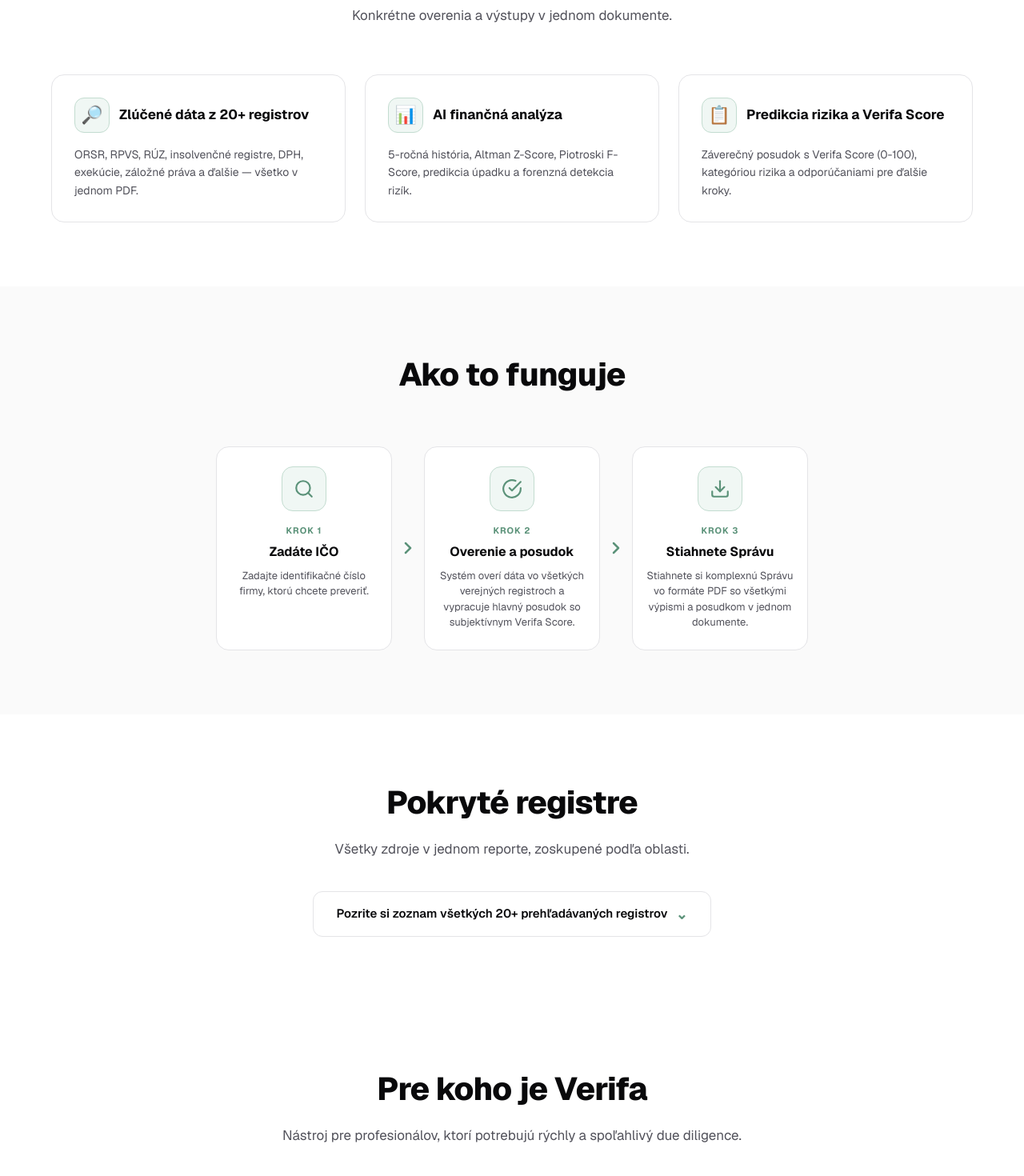
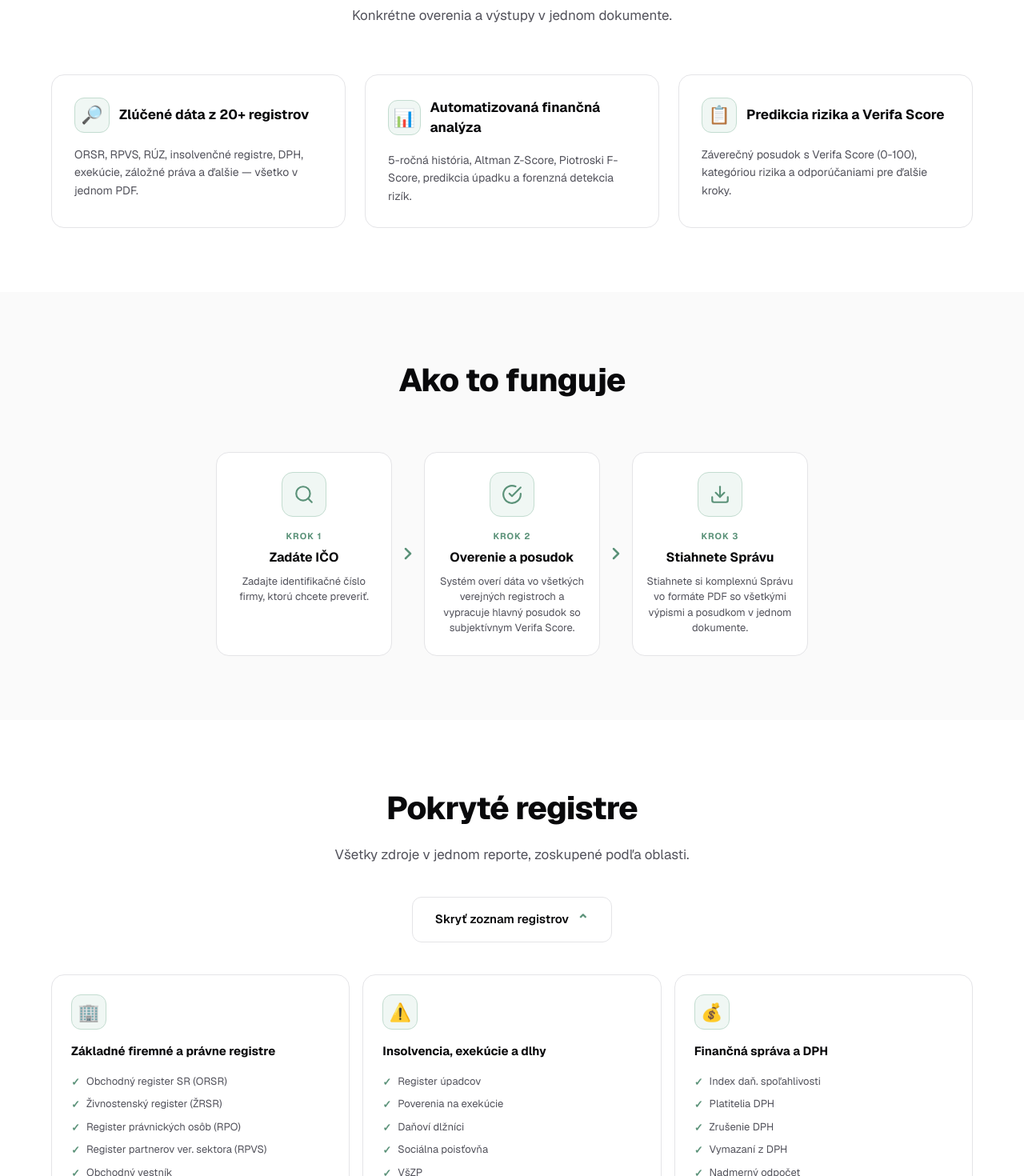
Before and after one commit to dusan02/scripta, a Next.js app in the folder frontend/: page / in a window 1280 px wide. Shown: the part 860-2330 px from the top of the page at 80% size. Built offline with nearby package versions, Linux system fonts and the light colour scheme.

Commit message:
fix: registries default expanded, remove AI from feature labels

```diff
--- a/frontend/src/app/page.tsx
+++ b/frontend/src/app/page.tsx
@@ -21,7 +21,7 @@ export default function LandingPage() {
 
   const darkMode = theme === "dark";
 
-  const [showRegistries, setShowRegistries] = useState(false);
+  const [showRegistries, setShowRegistries] = useState(true);
   const [mobileMenuOpen, setMobileMenuOpen] = useState(false);
 
   const reportIncludes = [
@@ -29,7 +29,7 @@ export default function LandingPage() {
     { main: "Komplexná lustrácia registrov", sub: "ORSR, RPVS, RÚZ a ďalšie" },
     { main: "Exekúcie a insolvencia", sub: "Poverenia, Register úpadcov" },
     { main: "5-ročná finančná história", sub: "Súvaha, Výkaz ziskov, Cash flow" },
-    { main: "AI Manažérske zhrnutie", sub: "Slovný posudok stavu firmy" },
+    { main: "Automatizovaný manažérsky posudok", sub: "Slovný posudok stavu firmy" },
     // Row 2: Col1, Col2, Col3, Col4
     { main: "Daňové a odvodové dlhy", sub: "DPH, Fin. správa, poisťovne" },
     { main: "Záložné práva a dražby", sub: "Kontrola zaťaženia majetku" },
@@ -321,7 +321,7 @@ export default function LandingPage() {
             },
             {
               icon: "📊",
-              title: "AI finančná analýza",
+              title: "Automatizovaná finančná analýza",
               desc: "5-ročná história, Altman Z-Score, Piotroski F-Score, predikcia úpadku a forenzná detekcia rizík.",
             },
             {
```
